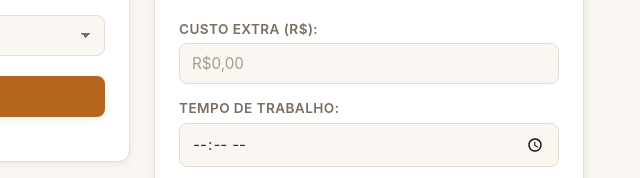
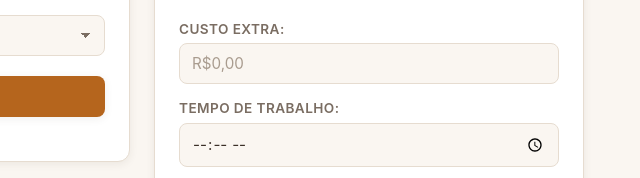
Before and after one commit to matutalo/Projeto-Guntert-Atelie-Site-PPO, a plain HTML site: page index.html in a window 1280 px wide. Shown: the part 210-388 px from the top of the page, 640-1280 px from the left. Drawn offline with Linux system fonts and the light colour scheme.

Commit message:
Update index.html

```diff
--- a/index.html
+++ b/index.html
@@ -38,7 +38,7 @@
         <h1>Calculadora</h1>
         <p>Produtos selecionados:</p>
         <div id="itens_calculo"></div>
-        <p>Custo extra (R$):</p>
+        <p>Custo extra:</p>
         <input type="number" id="custo" name="custo" min="0" placeholder="R$0,00">
         <p>Tempo de Trabalho:</p>
         <input type="time" id="tempo" name="tempo" placeholder="0h0min">
```
